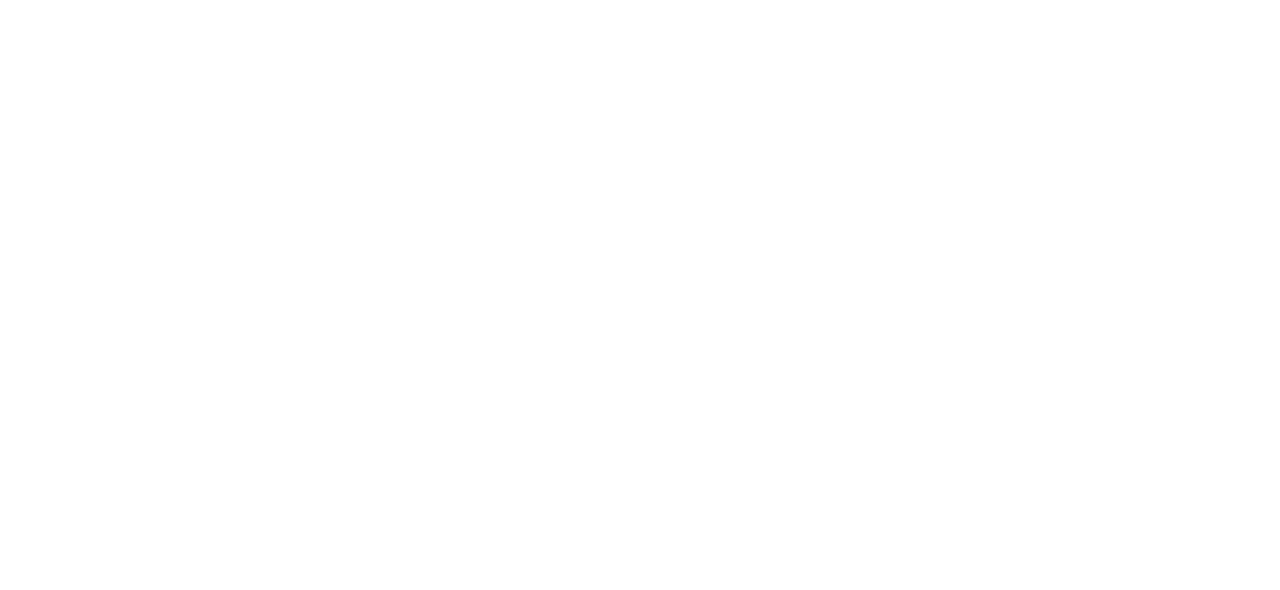
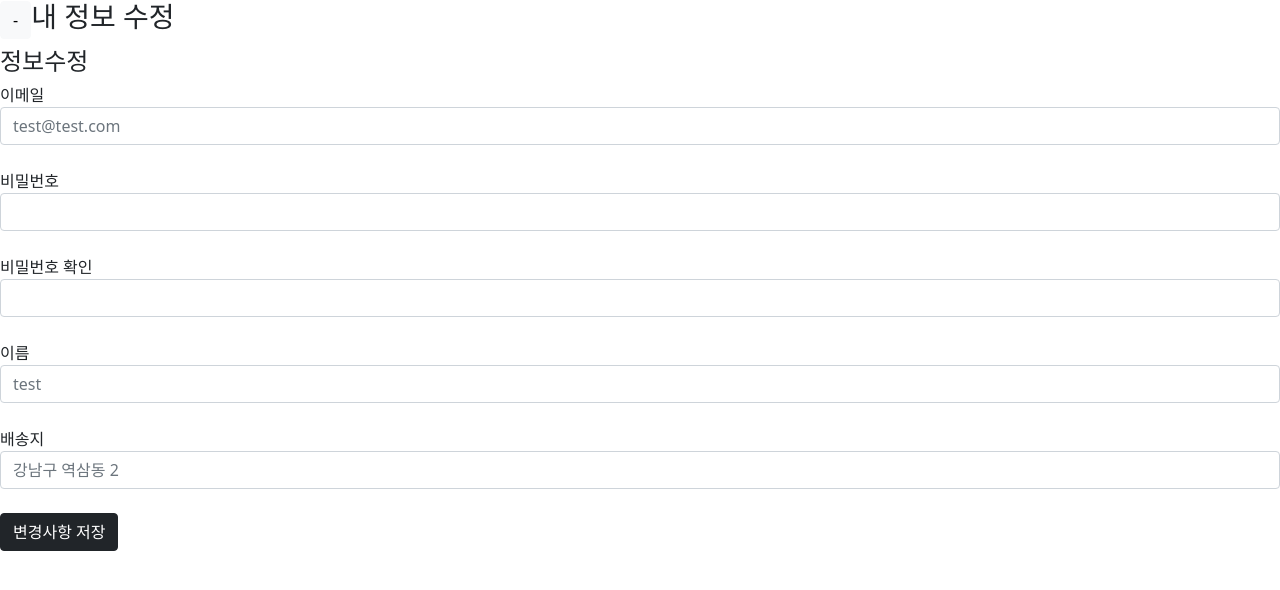
Before and after one commit to hwangseonju/MonitoringBwadrigo, a React (Create React App) app in the folder front/bwadrigo/: page /myinfomodify in a window 1280 px wide. Before the commit this address had no page. Shown: the top 590 px of the page. Built offline with nearby package versions, Linux system fonts and the light colour scheme.

Commit message:
[S06P31S104-160]Feat: create and update payment_myinfo
create MyInfoModify update PaymentHistory, PaymentHistoryDetail, MyInfo

```diff
--- a/front/bwadrigo/src/App.js
+++ b/front/bwadrigo/src/App.js
@@ -13,6 +13,7 @@
 import ApplicationResult from './components/collection/ApplicationResult';
 
 import MyInfo from './components/MyInfo';
+import MyInfoModify from './components/MyInfoModify'
 import PaymentHistory from "./components/payment/PaymentHistory";
 import PaymentHistoryDetail from "./components/payment/PaymentHistoryDetail"
 function App() {
@@ -30,7 +31,8 @@
         <Route path="/applicationDetail" element={<ApplicationDetail/>} />
         <Route path="/applicationResult" element={<ApplicationResult />} />
 
-        <Route path="/myInfo" element={<MyInfo/>} />
+        <Route path="/myInfo" element={<MyInfo />} />
+        <Route path="/myinfomodify" element={<MyInfoModify/>}/>
         <Route path="/payHistory" element={<PaymentHistory />} />
         <Route path="/payHistoryDetail" element={<PaymentHistoryDetail/>}/>
       </Routes>
--- a/front/bwadrigo/src/components/MyInfo.jsx
+++ b/front/bwadrigo/src/components/MyInfo.jsx
@@ -1,15 +1,31 @@
+import { useState, useEffect } from 'react';
 import { Link } from 'react-router-dom';
 import {Button} from 'react-bootstrap';
 
 function MyInfo() {
+    const [member, setMember] = useState({
+    "memberId":"1",
+    "memberEmail":"test@test.com",
+    "memberPassword":"",
+    "memberName":"test",
+    "memberPhone":"010-1233-1223",
+    "memberAddress":"강남구 역삼동 2",
+    "memberGender":"",
+    "memberAge":"",
+    "memberStatus":"",
+    "userRole":"",
+});
     return (
         <div>
             <h3><Button href='/' variant="light">-</Button>내 정보</h3>
             <hr></hr>
-            <h4>기본정보<Button href='/' variant="light">정보수정</Button></h4> <br/>
-            이메일<br/>
-            이름<br/>
-            휴대전화<br/>
+            <h4>기본정보<Button href='/' variant="light">정보수정</Button></h4>
+            이메일 {member.memberEmail }<br/>
+            이름 {member.memberName}<br/>
+            휴대전화{ member.memberPhone}<br />
+            <hr></hr>
+            <h4>배송 정보</h4>
+            배송지 {member.memberAddress}<br />
             <Link to="/">회원탈퇴</Link>
         </div>
     )
--- /dev/null
+++ b/front/bwadrigo/src/components/MyInfoModify.jsx
@@ -0,0 +1,60 @@
+import { useState, useEffect } from 'react';
+import { Button, InputGroup, FormControl } from 'react-bootstrap';
+
+function MyInfoModify() {
+    const [member, setMember] = useState({
+        "memberId":"1",
+        "memberEmail":"test@test.com",
+        "memberPassword":"",
+        "memberName":"test",
+        "memberPhone":"010-1233-1223",
+        "memberAddress":"강남구 역삼동 2",
+        "memberGender":"",
+        "memberAge":"",
+        "memberStatus":"",
+        "userRole":"",
+    });
+    return (
+        <div>
+            <h3><Button href='/' variant="light">-</Button>내 정보 수정</h3>
+            <h4>정보수정</h4>
+
+            이메일
+            <FormControl
+            placeholder={member.memberEmail}
+            aria-label="memberEmail"
+            aria-describedby="basic-addon1"
+            /><br />
+
+            비밀번호
+            <FormControl
+            aria-label="memberPassword"
+            aria-describedby="basic-addon1"
+            /><br />
+
+            비밀번호 확인
+            <FormControl
+            aria-label="memberPasswordCheck"
+            aria-describedby="basic-addon1"
+            /><br />
+
+            이름
+            <FormControl
+            placeholder={member.memberName}
+            aria-label="memberName"
+            aria-describedby="basic-addon1"
+            /><br />
+
+            배송지<br />
+            <FormControl
+            placeholder={member.memberAddress}
+            aria-label="memberAddress"
+            aria-describedby="basic-addon1"
+            /><br/>
+
+            <Button href='/' variant="dark">변경사항 저장</Button>
+
+        </div>
+    )
+}
+export default MyInfoModify;
--- a/front/bwadrigo/src/components/payment/PaymentHistoryDetail.jsx
+++ b/front/bwadrigo/src/components/payment/PaymentHistoryDetail.jsx
@@ -1,13 +1,44 @@
-import {Table} from 'react-bootstrap';
+import { render } from '@testing-library/react';
+import { useState, useEffect } from 'react';
+import { Table } from 'react-bootstrap';
 
 function PaymentHistoryDetail() {
+    const [paymentList, setPaymentList] = useState([
+        {
+        "payId": 2,
+        "payRequestCount": "3",
+        "payResponseDate": "0",
+        "payPickDate": "0",
+        "laundryPlanDto": {
+            "laundryPlanId": "2",
+            "laundryPlanType": "생활빨래",
+            "laundryPlanDetails": "aa",
+            "laundryPlanPrice": "3000",
+            "laundryPlanDescription": ""
+        }
+        },
+        {
+            "payId": 3,
+            "payRequestCount": "2",
+            "payResponseDate": "0",
+            "payPickDate": "0",
+            "laundryPlanDto": {
+                "laundryPlanId": "2",
+                "laundryPlanType": "와이셔츠",
+                "laundryPlanDetails": "bb",
+                "laundryPlanPrice": "5000",
+                "laundryPlanDescription": ""
+            }
+            },
+    ]);
         return (
             <div>
-            <h3>"사용자이름"님, <br/>
+                <h3>"사용자이름"님, <br />
                     서비스 이용 결제 금액은<br />
                     "가격"원입니다.</h3>
-            결제일<br/>
-            이용 서비스 <br/>
+                결제일<br />
+                이용 서비스 <br />
+
                 <Table responsive="sm">
                     <thead>
                         <tr>
@@ -17,39 +48,17 @@
                         </tr>
                     </thead>
                     <tbody>
-                <tr>
-                    <td>생활빨래</td>
-                    <td>3</td>
-                    <td>원</td>
+                    {paymentList.map((item) => (
+                            <tr key="{item.payId}">
+                            <td>{item.laundryPlanDto.laundryPlanType}</td>
+                            <td>{item.payRequestCount}</td>
+                            <td>{item.laundryPlanDto.laundryPlanPrice}</td>
                         </tr>
-                <tr>
-                    <td>와이셔츠</td>
-                    <td>1</td>
-                    <td>원</td>
-                </tr>
-                <tr>
-                    <td>드라이클리닝</td>
-                    <td>1</td>
-                    <td>원</td>
-                </tr>
-                <tr>
-                    <td>이불</td>
-                    <td>0</td>
-                    <td>원</td>
-                </tr>
-                <tr>
-                    <td>수거배송</td>
-                    <td>3</td>
-                    <td>원</td>
-                </tr>
-                <tr>
-                    <td>결제 금액</td>
-                    <td></td>
-                    <td>원</td>
-                </tr>
+                        ))}
                     </tbody>
                     </Table>
+
             </div>
-    )
+        );
     }
-export default PaymentHistoryDetail
+export default PaymentHistoryDetail;
```
Lines whose indentation alone changed are shown as unchanged.
